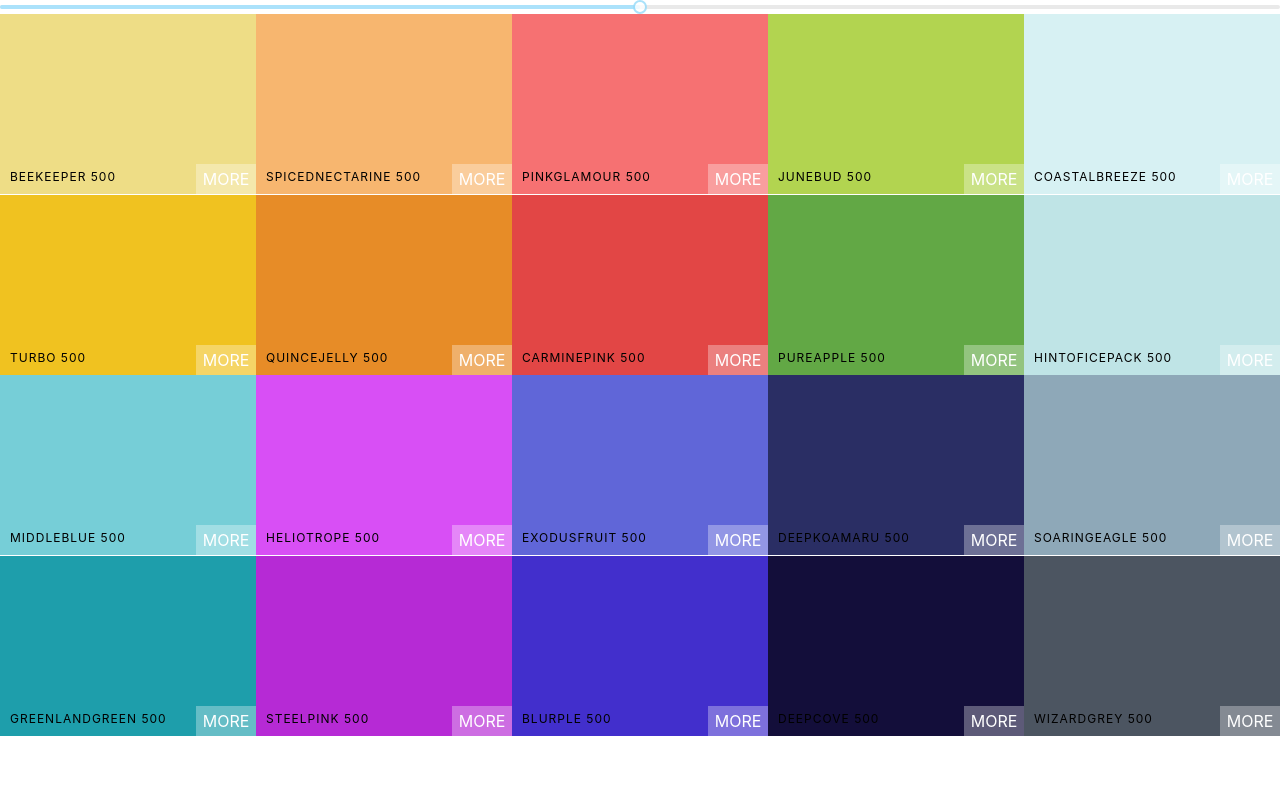
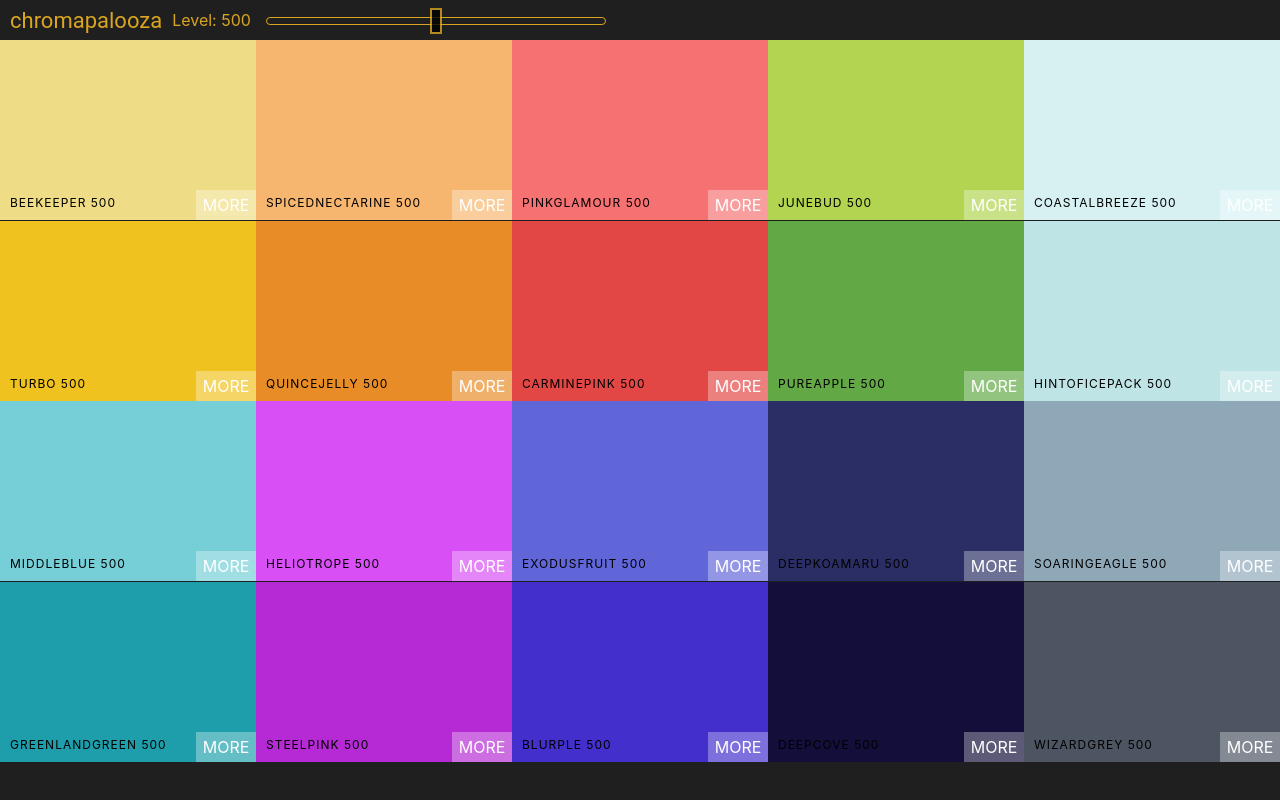
Before and after one commit to jas112/REACT-STUDY-Chromapalooza, a React (Create React App) app: page /palette/flat-ui-colors-american in a window 1280 px wide. Built offline with nearby package versions, Linux system fonts and the light colour scheme.

Commit message:
added NavBar...migrated slider functionality to NavBar... added styles for NavBar elements.

```diff
--- /dev/null
+++ b/src/components/navBar/NavBar.css
@@ -0,0 +1,61 @@
+.NavBar{
+    height: 5vh;
+    display: flex;
+    flex-flow: row nowrap;
+    justify-content: flex-start;
+    align-items: center;
+    color: #daa520;
+    background-color: #1f1f1f;
+}
+
+.NavBar-branding-box{
+    display: flex;
+    flex-flow: column nowrap;
+    justify-content: center;
+    align-items: center;
+    height: 100%;
+    font-size: 22px;
+    font-family: Roboto;
+    margin: 0 10px;
+}
+
+.NavBar-slider-console{
+    display: inline-block;
+}
+
+.NavBar-slider-readout{
+    display: inline-block;
+}
+
+.NavBar-slider-box{
+    width:340px;
+    margin:0 15px;
+    display: inline-block;
+}
+
+
+.rc-slider-track{
+    background-color: transparent;
+}
+
+.rc-slider-handle,
+.rc-slider-handle:active,
+.rc-slider-handle:focus,
+.rc-slider-handle:hover{
+    background-color: #000000 !important;
+    border: 2px solid #daa520 !important;
+    outline: none !important;
+    outline: none;
+    width: 12px !important;
+    height: 26px !important;
+    border-radius: 0;
+    box-shadow: none !important;
+    position:relative;
+    bottom: 4px;
+}
+
+.rc-slider-rail{
+    background-color: transparent;
+    border: 1px solid #daa520;
+    height: 8px;
+}
--- /dev/null
+++ b/src/components/navBar/NavBar.js
@@ -0,0 +1,31 @@
+import React, { Component } from 'react';
+import Slider from 'rc-slider';
+import 'rc-slider/assets/index.css';
+import './NavBar.css';
+
+class NavBar extends Component {
+  render() {
+
+    const { changeLevelValue, level } = this.props;
+
+    return (
+      <header className='NavBar'>
+        <div className='NavBar-branding-box'>
+            <div className='NavBar-branding'>
+                chromapalooza
+            </div>
+        </div>
+        <div className='NavBar-slider-console'>
+            <div className='NavBar-slider-readout'>Level: {level}</div>
+            <div className='NavBar-slider-box'>
+                <Slider defaultValue={level} min={100} max={900} step={100} onAfterChange={changeLevelValue}/>
+            </div>
+        </div>
+
+
+      </header>
+    )
+  }
+}
+
+export default NavBar;
--- a/src/components/palette/Palette.css
+++ b/src/components/palette/Palette.css
@@ -2,7 +2,10 @@
     height: 100vh;
 }
 
-.Palette-header{
+.Palette-slider-container{
+    width:340px;
+    margin:0 10px;
+    display: inline-block;
     height: 5vh;
 }
 
@@ -13,3 +16,23 @@
 .Palette-footer{
     height: 5vh;
 }
+
+.rc-slider-track{
+    background-color: transparent;
+}
+
+.rc-slider-handle,
+.rc-slider-handle:active,
+.rc-slider-handle:focus,
+.rc-slider-handle:hover{
+    background-color: #0000ff;
+    border: 2px solid #0000ff;
+    outline: none;
+    width: 16px;
+    height: 16px;
+    box-shadow: none;
+}
+
+.rc-slider-rail{
+    height: 8px;
+}
--- a/src/components/palette/Palette.js
+++ b/src/components/palette/Palette.js
@@ -1,9 +1,8 @@
 import React, { Component } from 'react';
 import { v4 as uuidv4 } from 'uuid';
 import ColorBox from '../colorBox/ColorBox';
+import NavBar from '../navBar/NavBar';
 import './Palette.css';
-import Slider from 'rc-slider';
-import 'rc-slider/assets/index.css';
 
 class Palette extends Component {
   constructor(props){
@@ -30,14 +29,20 @@ class Palette extends Component {
 
     return (
       <div className='Palette'>
-        {/* palette navbar goes here */}
-        <Slider defaultValue={level} min={100} max={900} step={100} onAfterChange={this.changeLevelValue}/>
+
+        {/* <div className='Palette-slider-container'>
+          <Slider defaultValue={level} min={100} max={900} step={100} onAfterChange={this.changeLevelValue}/>
+        </div> */}
+
+        <NavBar changeLevelValue={this.changeLevelValue} level={level} />
+
         <div className='Palette-colors'>
-            {/* color boxes go here */}
             {colorValues}
         </div>
+
         {/* palette footer goes here */}
         {/* <div className='Palette-footer'></div> */}
+
       </div>
     )
   }
--- a/src/index.css
+++ b/src/index.css
@@ -5,6 +5,7 @@ body {
     sans-serif;
   -webkit-font-smoothing: antialiased;
   -moz-osx-font-smoothing: grayscale;
+  background-color: #1f1f1f;
 }
 
 code {
```
